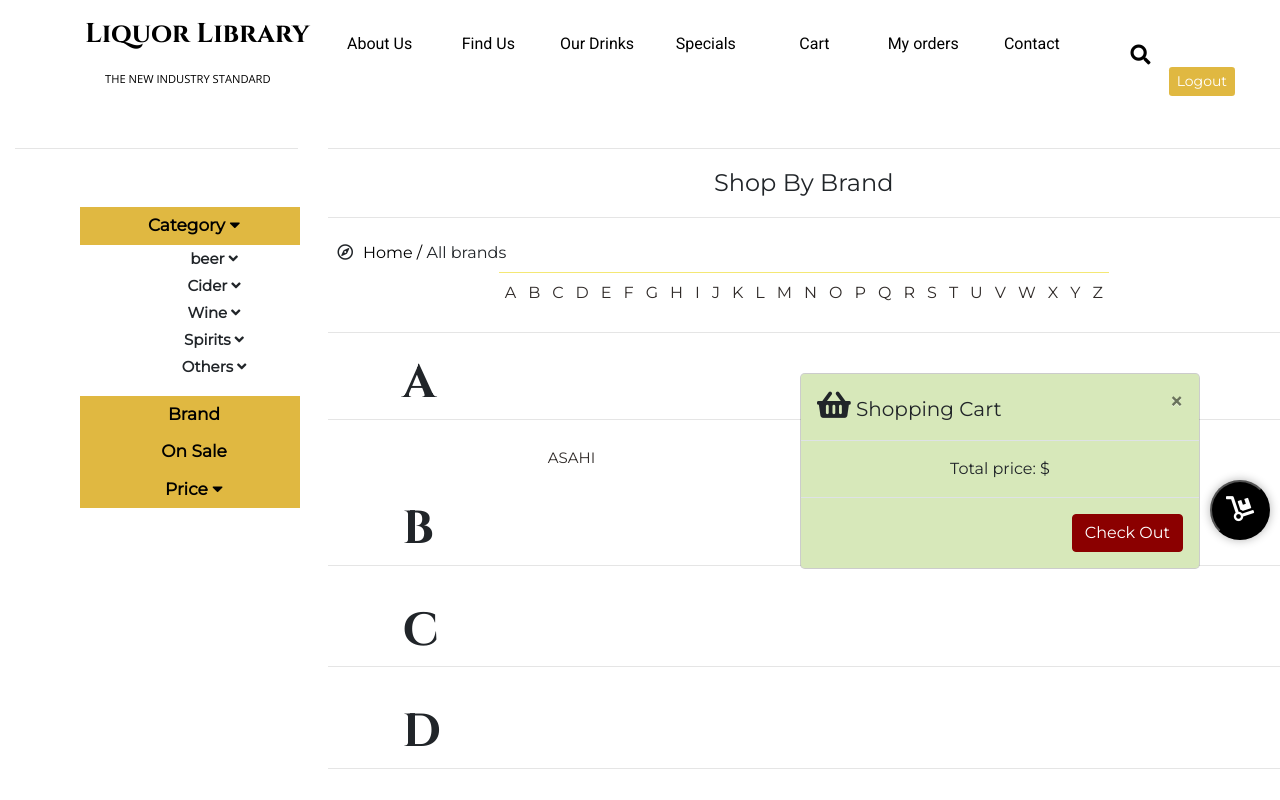
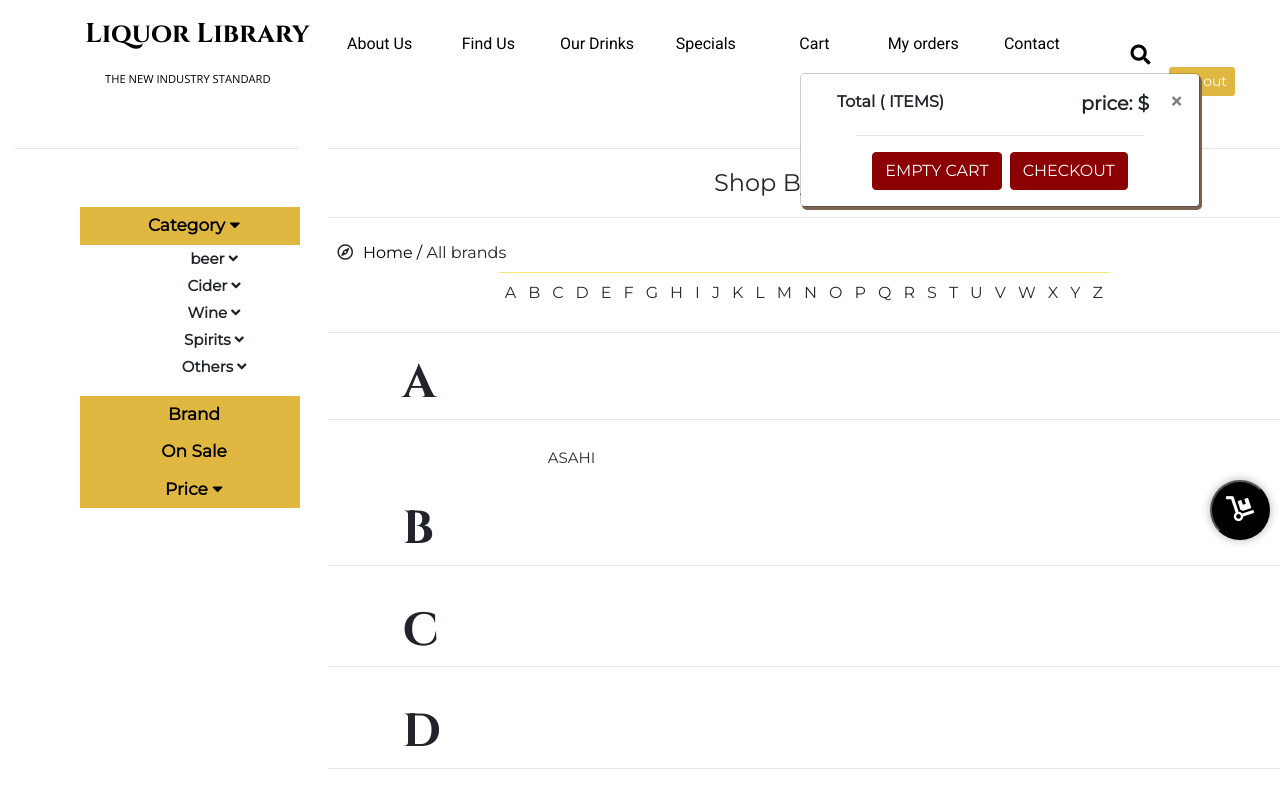
Before and after one commit to a2ej2019t3/liquorlibrary, a PHP site: page /liquorlibrary/brandlist_old.php in a window 1280 px wide, after a click that opens the changed part. Run offline with PHP 8.4, Linux system fonts and the light colour scheme; a user stored in the database is signed in; data comes from the database, SQL or seed files in the repository; some libraries are stand-ins or nearby versions.

Commit message:
small features
Cart_design
login+ enter submit
login outline

```diff
--- a/Cart/showCart.php
+++ b/Cart/showCart.php
@@ -37,7 +37,9 @@ if (isset($_SESSION['cartItems'])) {
                                     <i>'.$tagForBrand.$itemInfo_arr[$b]['brandName'].'</i>
                                 </p>
                             </div>
+                          <hr>
                         </div>
+                        <hr>
                     </a>
                         ';
                 }
--- a/Cart/stickycart.php
+++ b/Cart/stickycart.php
@@ -10,24 +10,22 @@
 </div>
 <!-- modal cart ---------------------------------------------------------------------------------------->
 <div class="modal fade" id="cart" tabindex="-1" data-backdrop="false">
-  <div class="modal-dialog modal-md" role="document" style="position: absolute; top: 300px; right: 80px; width:400px;">
-    <div class="modal-content"style="background-color: rgba(215, 232, 186, 1);">
-      <div class="modal-header">
-        <h5 class="modal-title" id="exampleModalLabel"> <i class="fas fa-shopping-basket" style="font-size: 30px;"></i> Shopping Cart</h5>
-        <button type="button" class="close" data-dismiss="modal" aria-label="Close">
+  <div class="modal-dialog modal-md" role="document" style="position: absolute; right: 80px; width:400px;">
+    <div class="modal-content"style="box-shadow: 2px 3px rgba(124, 99, 84, 1); height: 100%;">
+
+      <div class="modal-body">
+      <button type="button" class="close" data-dismiss="modal" aria-label="Close">
           <span>&times;</span>
         </button>
-      </div>
-      <div class="modal-body">
         <!-- class="show-cart table" -->
         <div id="showItems" class="container">
 
           </div>
-          <div>Total price: $<span class="total-cart"></span></div>
+          <span class="totalquantity">Total ( <span class="total-cart"></span> ITEMS)</span>  <span class="totalcost">price: $<span class="total-cart"></span></span>
       </div>
-      <div class="modal-footer">
-        <button type="button" class="btn btn-primary" id="checkoutbutton" onclick="location.href='paymentprocess.php';">Check Out</button>
-
+      <div class="modal-footer" style="text-align:center; margin: 0 auto;">
+        <button type="button" class="btn btn-primary" id="checkoutbutton" >EMPTY CART</button>
+        <button type="button" class="btn btn-primary" id="checkoutbutton" onclick="location.href='paymentprocess.php';">CHECKOUT</button>
       </div>
     </div>
   </div>
@@ -171,4 +169,16 @@ transition: 0.5s; /* 0.5 second transition effect to slide in the sidebar */
     text-align: center;
     }
 
+  .totalquantity{
+    margin-left:20px;
+    text-align: left;
+    font-weight: 700;
+    float: left;
+  }
+  .totalcost{
+    margin-right: 20px;
+    font-size: 19px;
+    font-weight: 700;
+    float: right;
+  }
     </style>
--- a/partials/loginmodal.php
+++ b/partials/loginmodal.php
@@ -1,7 +1,7 @@
           <!-- Login modal -->
           <div id="myModal" class="modal fade" data-backdrop="false">
             <div class="modal-dialog modal-login">
-              <div class="modal-content" style="height: 370px!important;">
+              <div class="modal-content" style="height: 370px!important; border: 1px solid rgba(124, 99, 84, 1);">
                 <div class="modal-header">
                     <h4 class="modal-title">Sign in</h4>
                     <button type="button" class="close" data-dismiss="modal" aria-hidden="true">×</button>
@@ -14,7 +14,7 @@
                         </div>
                         <div class="form-group">
                           <i class="fa fa-lock"></i>
-                          <input type="password" name="password" class="form-control" placeholder="Password" required="required">
+                          <input type="password" id="psw" name="password" class="form-control" placeholder="Password" required="required">
                         </div>
                         <div class="form-group small clearfix">
                             <label class="checkbox-inline"><input type="checkbox"> Remember me</label>
@@ -29,3 +29,16 @@
             </div>
         </div>
     </div>
+    <script>
+(function() {
+    var psw = document.getElementById('psw');
+    psw.addEventListener('keypress', function(event) {
+        if (event.keyCode == 13) {
+            event.preventDefault();
+            document.getElementById('loginSubmit').click();
+        }
+    });
+}());
+
+
+      </script>
```
Also changed, not shown: js/main.js (line endings or trailing spaces).
